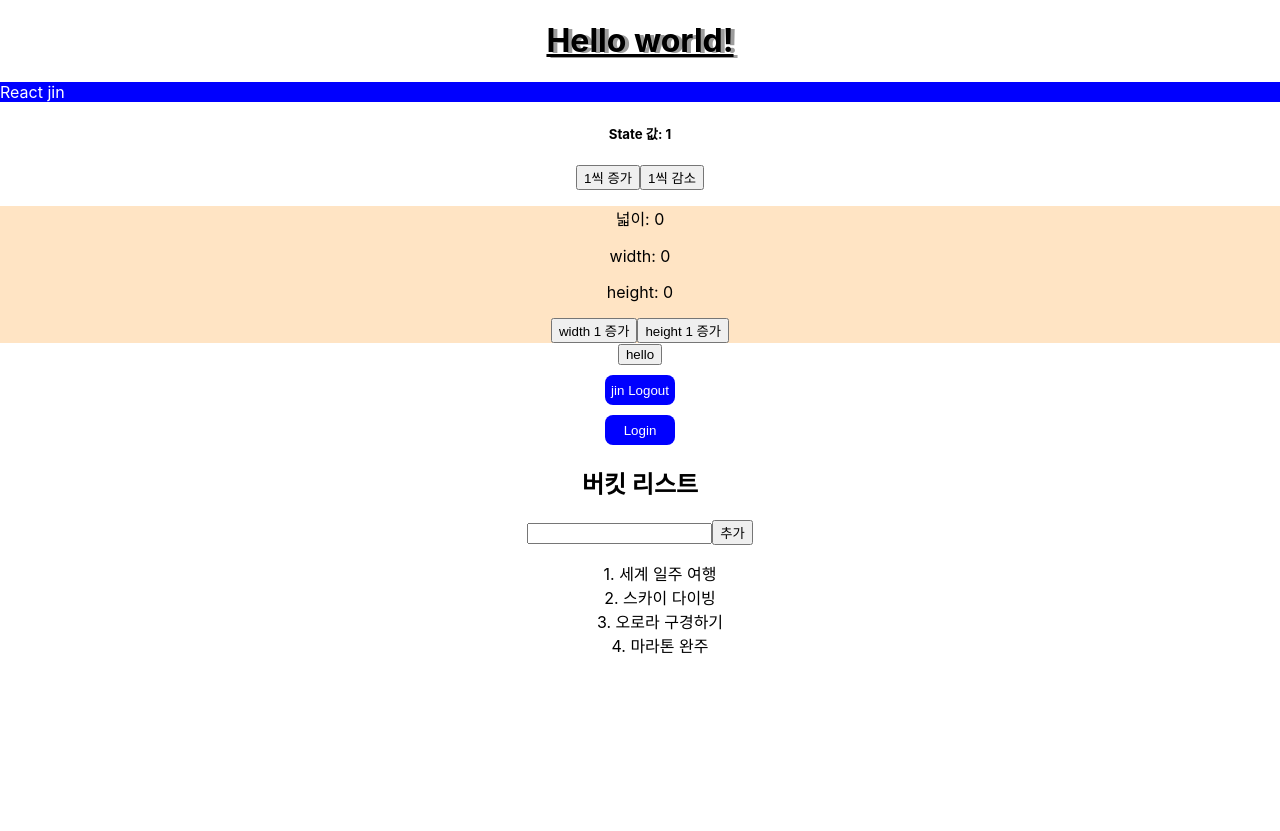
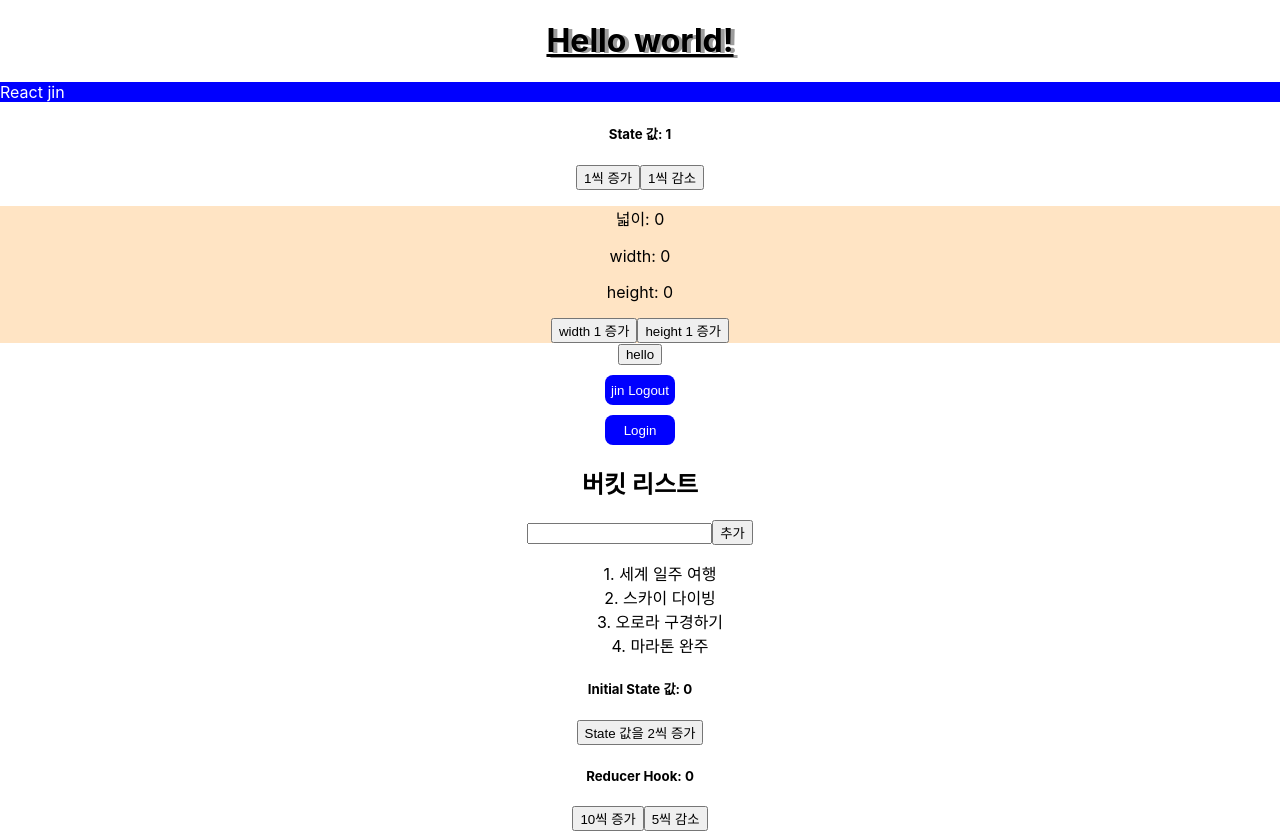
Before and after one commit to nwnp/react, a React (Create React App) app in the folder tcp-school/: page / in a window 1280 px wide. Before the commit the page ends 800 px from the top, so only its background shows below. Built offline with nearby package versions, Linux system fonts and the light colour scheme.

Commit message:
state hooks

```diff
--- a/tcp-school/src/App.jsx
+++ b/tcp-school/src/App.jsx
@@ -6,6 +6,8 @@ import { Area } from './components/Area';
 import { Button } from './components/Button';
 import { ControlPanel } from './components/ControlPanel';
 import { Array } from './components/Array';
+import { StateHook } from './components/hooks/StateHook';
+import { ReducerHook } from './components/hooks/ReducerHook';
 
 export const App = () => {
   return (
@@ -22,6 +24,8 @@ export const App = () => {
       <ControlPanel name="jin" isLoggedIn={true}/>
       <ControlPanel isLoggedIn={false}/>
       <Array />
+      <StateHook />
+      <ReducerHook />
     </div>
   );
 }
--- /dev/null
+++ b/tcp-school/src/components/hooks/ReducerHook.jsx
@@ -0,0 +1,50 @@
+import { useReducer } from 'react';
+
+/**
+ * Reducer Hook
+ * useReducer(reducer, initialState, init?)
+ * - useReducer는 useState보다 좀 더 복잡한 상황에서 state를 사용할 수 있도록
+ *    컴퍼넌트와 state의 업데이트 로직을 서로 분리시켜 관리할 수 있다.
+ *
+ * - useReducer는 state와 dispatch를 반환한다.
+ * - state: 현재 가리키고 있는 상태
+ * - dispatch: 액션을 발생시키는 함수
+ * - useReducer(reducer, initialState)
+ *  - reducer: 현재 상태와 액션 객체를 파라미터로 받아와서 새로운 상태를 반환하는 함수
+ * - initialState: 초기 상태
+ * - useReducer는 컴포넌트의 상태 업데이트 로직을 컴포넌트에서 분리시킬 수 있다.
+ *
+ * useReducer를 사용했을 때 가장 큰 장점으로
+ *    state 업데이트 로직을 컴포넌트 외부로 분리시킬 수 있다는 것이다.
+ *    (이게 굳이 왜 좋은 거지?)
+ */
+
+// 컴포넌트와 분리된 state 업데이트 로직
+const reducer = (state, action) => {
+  if (action.type === "increment") {
+    return {
+      count: state.count + 10
+    }
+  } else if (action.type === 'decrement') {
+    return {
+      count: state.count - 5
+    }
+  }
+}
+
+export const ReducerHook = () => {
+  // reducer 함수와 count의 기본값을 0으로 전달
+  const [state, dispatch] = useReducer(reducer, { count: 0 });
+  const increment = () => dispatch({ type: "increment" });
+  const decrement = () => dispatch({ type: "decrement" });
+
+  return (
+    <div>
+      <h5>Reducer Hook: {state.count}</h5>
+      {/* dispatch 함수에 action.type 값으로 'increment'를 전달하여 re-rendering */}
+      <button onClick={increment}>10씩 증가</button>
+      {/* dispatch 함수에 action.type 값으로 'decrement'를 전달하여 re-rendering */}
+      <button onClick={decrement}>5씩 감소</button>
+    </div>
+  )
+};
--- /dev/null
+++ b/tcp-school/src/components/hooks/StateHook.jsx
@@ -0,0 +1,21 @@
+import { useState } from 'react';
+
+/**
+ * State Hook
+ *  - useState는 처음 렌더리을 수행할 때 초기 상태 값(initialState)을 인수로 전달 받고, 최신 state의
+ *    값을 유지하는 변수와 그 값을 업데이트할 수 있는 함수를 반환한다.
+ */
+
+export const StateHook = () => {
+  // state: 초기 상태 값
+  // setValue: state의 값을 업데이트할 수 있는 함수
+  const [value, setValue] = useState(0);
+  const onClick = () => setValue(value + 2);
+
+  return (
+    <div>
+      <h5>Initial State 값: {value}</h5>
+      <button onClick={onClick}>State 값을 2씩 증가</button>
+    </div>
+  )
+}
```
